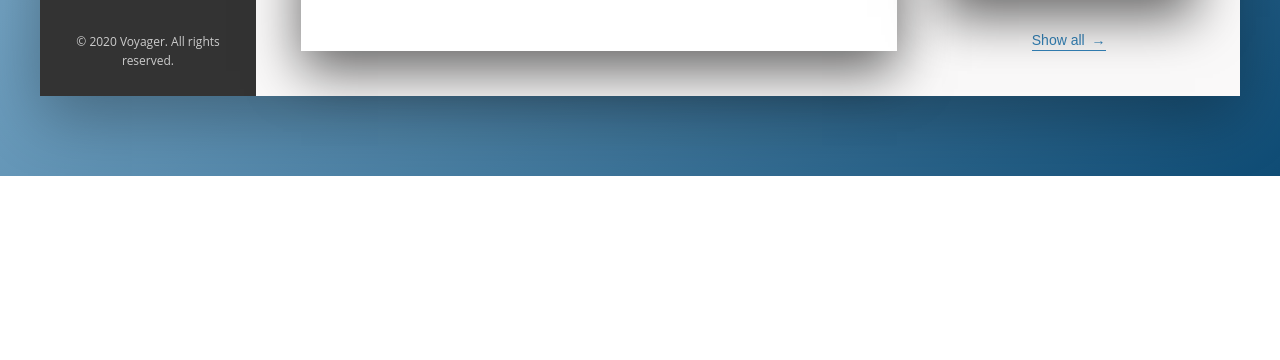
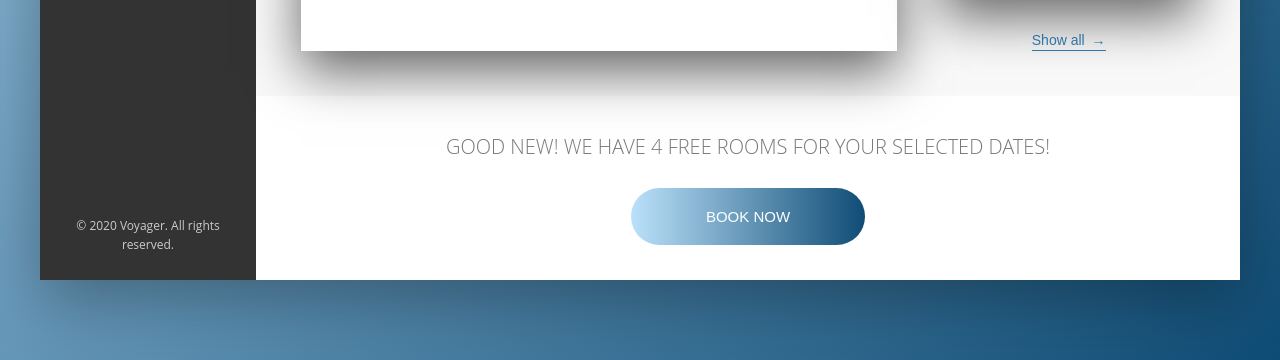
Before and after one commit to samadjei/Voyager, a website: page index.html in a window 1280 px wide. Shown: the part 1037-1397 px from the top of the page. Before the commit the page ends 1213 px from the top, so only its background shows below. Drawn offline with Linux system fonts and the light colour scheme.

Commit message:
Added call to aciton section

```diff
--- a/index.html
+++ b/index.html
@@ -186,6 +186,15 @@
               <button class="btn-inline">Show all <span>&rarr;</span></button>
             </div>
           </div>
+          <div class="cta">
+            <h2 class="cta__book-now">
+              Good new! We have 4 free rooms for your selected dates!
+            </h2>
+            <button class="btn">
+              <span class="btn__visible">Book now</span>
+              <span class="btn__invisible">Only 4 rooms left</span>
+            </button>
+          </div>
         </main>
       </div>
     </div>
--- a/sass/_components.scss
+++ b/sass/_components.scss
@@ -413,3 +413,63 @@
     z-index: 1;
   }
 }
+
+// Call to action
+.cta {
+  padding: 3.5rem 0;
+  text-align: center;
+
+  &__book-now {
+    font-size: 2rem;
+    font-weight: 300;
+    text-transform: uppercase;
+    margin-bottom: 2.5rem;
+  }
+}
+
+.btn {
+  font-size: 1.5rem;
+  font-weight: 300;
+  border: none;
+  border-radius: 100px;
+  text-transform: uppercase;
+  background-image: linear-gradient(to right, var(--color-primary-light), var(--color-primary-dark));
+  color: #fff;
+  position: relative;
+  overflow: hidden;
+  cursor: pointer;
+
+  &__visible {
+    display: inline-block;
+    padding: 2rem 7.5rem;
+  }
+
+  &__invisible {
+    padding: 2rem 0;
+    display: inline-block;
+    height: 100%;
+    width: 100%;
+    // positioning it outside of the button
+    position: absolute;
+    left: 0;
+    top: -100%;
+    transition: all 0.2s;
+  }
+
+  &:hover {
+    background-image: linear-gradient(to left, var(--color-primary-light), var(--color-primary-dark));
+  }
+
+  &:hover &__visible {
+    transform: translateY(100%);
+  }
+
+  &:hover &__invisible {
+    top: 0;
+  }
+
+  &:focus {
+    outline: none;
+    animation: pulsate 1s infinite;
+  }
+}
```
Also changed, not shown: css/style.css.
